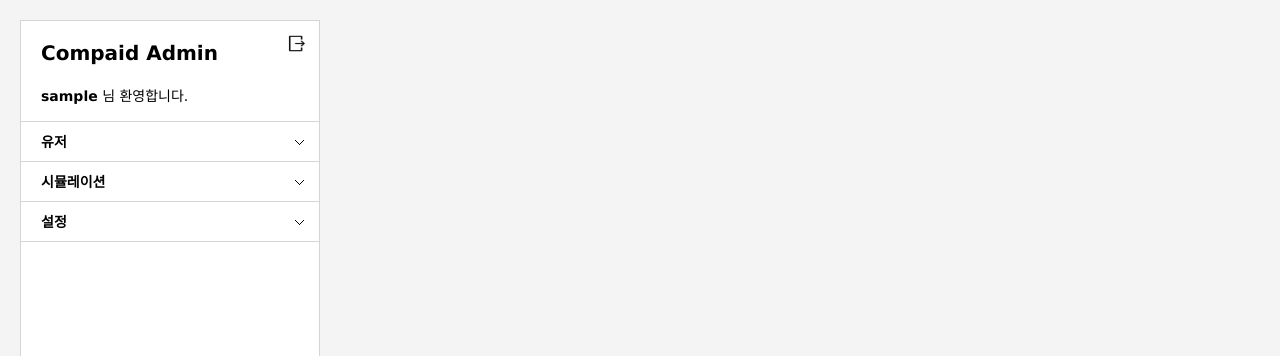
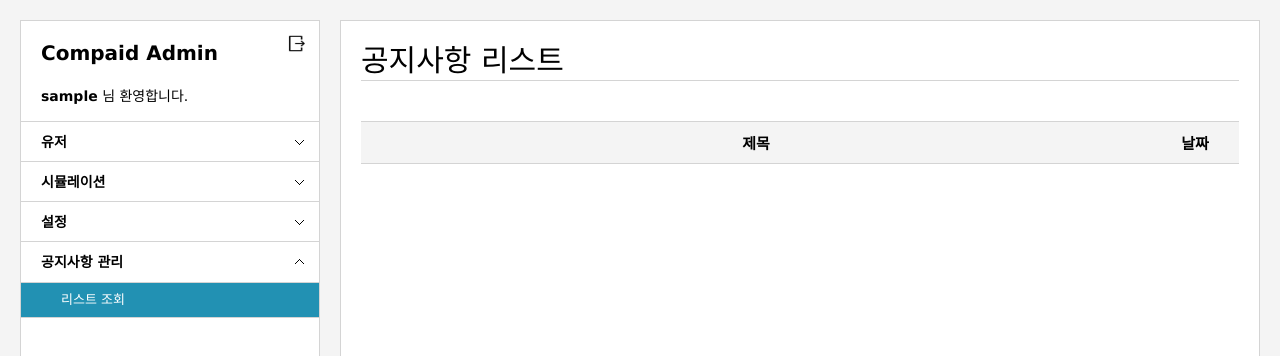
Before and after one commit to jaehong-lee-max/compaid_admin_front, a React (Create React App) app: page /notice in a window 1280 px wide. Shown: the top 356 px of the page. Built offline with nearby package versions, Linux system fonts and the light colour scheme; sample sign-in values are in the browser's storage.

Commit message:
20250408

```diff
--- a/src/App.js
+++ b/src/App.js
@@ -4,6 +4,7 @@ import Login from "./login/login";
 import Main from "./main/main";
 import Member from "./member/list";
 import Simulation from "./simulation/list";
+import NoticeList from "./notice/list";
 import Lnb from "./component/lnb";
 import "./App.css";
 import useStore from "./store";
@@ -27,6 +28,7 @@ function App() {
           <Route path="/login" element={<Login />} />
           <Route path="/member" element={<Member />} />
           <Route path="/simulation" element={<Simulation />} />
+          <Route path="/notice" element={<NoticeList />} />
         </Routes>
       </div>
     </>
--- a/src/component/lnb.js
+++ b/src/component/lnb.js
@@ -81,6 +81,14 @@ function Lnb() {
                 </li>
               </ul>
             </li>
+            <li onClick={menuOpenClose} className="upon">
+              공지사항 관리
+              <ul style={{ display: "none" }}>
+                <li>
+                  <Link to="/notice">리스트 조회</Link>
+                </li>
+              </ul>
+            </li>
           </ul>
         </div>
       </div>
--- /dev/null
+++ b/src/notice/list.js
@@ -0,0 +1,63 @@
+import React, { useEffect, useState } from "react";
+import { useNavigate } from "react-router-dom";
+import axios from "axios";
+import useStore from "../store";
+import Pagination from "../component/pagination";
+import Loading from "../component/loading";
+
+function List() {
+  const navigate = useNavigate();
+  const [list, setList] = useState([]);
+  const [listNumber, setListNumber] = useState(0);
+  const [currentPage, setCurrentPage] = useState(1);
+  const [isPop, setIsPop] = useState(false);
+  const [detailId, setDetailId] = useState("");
+  const [userName, setUserName] = useState("");
+  const [simulTime, setSimulTime] = useState("");
+  const [learnTime, setLearnTime] = useState("");
+  const [optimizeTime, setOptimizeTime] = useState("");
+  const [isLoading, setIsLoading] = useState(false);
+
+  const itemsPerPage = 5;
+  const setMenuCheckNumber = useStore((state) => state.setMenuCheckNumber);
+
+  useEffect(() => {
+    setMenuCheckNumber([3, 0]);
+  }, [currentPage]);
+
+  let loading;
+
+  if (isLoading) {
+    loading = <Loading />;
+  }
+
+  return (
+    <>
+      <div className="content_pannel">
+        <h1>공지사항 리스트</h1>
+        <table>
+          <colgroup>
+            <col style={{ width: "90%" }} />
+            <col style={{ width: "10%" }} />
+          </colgroup>
+          <thead>
+            <tr>
+              <th>제목</th>
+              <th>날짜</th>
+            </tr>
+          </thead>
+          <tbody></tbody>
+        </table>
+        {/* <Pagination
+          listNumber={listNumber}
+          itemsPerPage={itemsPerPage}
+          onPageChange={setCurrentPage}
+        /> */}
+      </div>
+
+      {loading}
+    </>
+  );
+}
+
+export default List;
```
